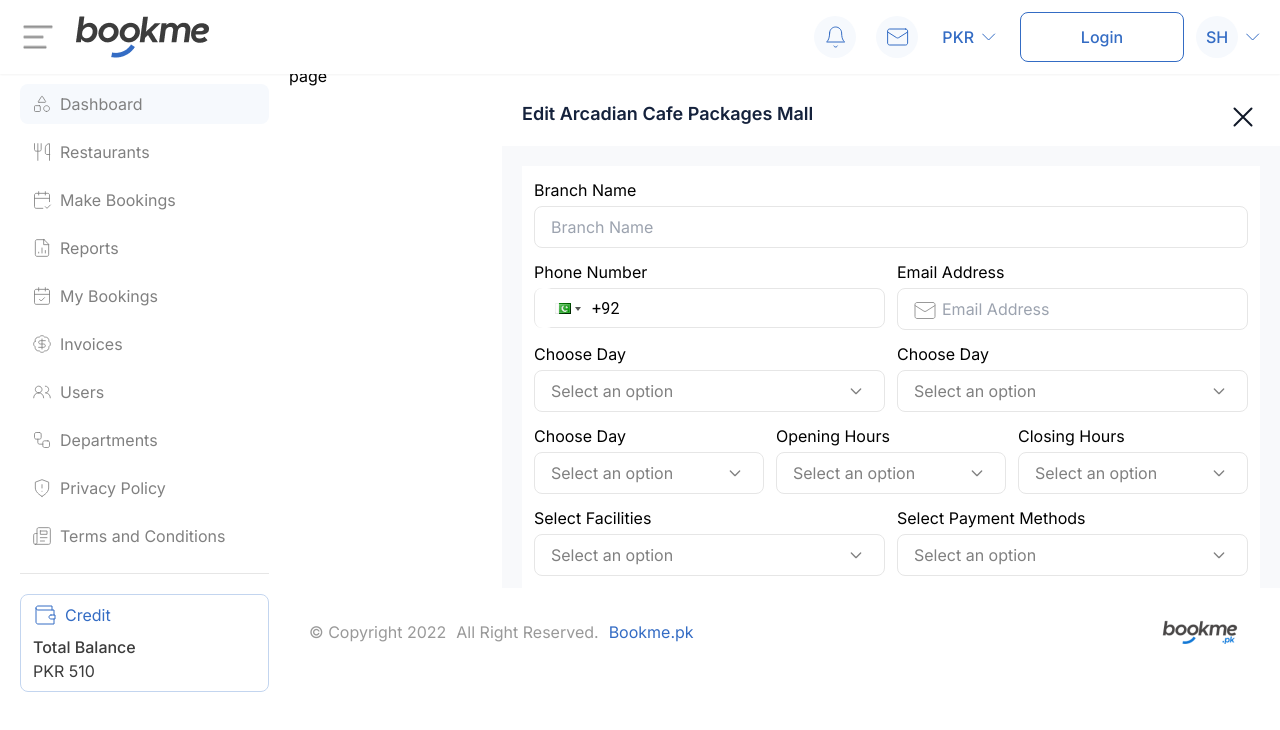
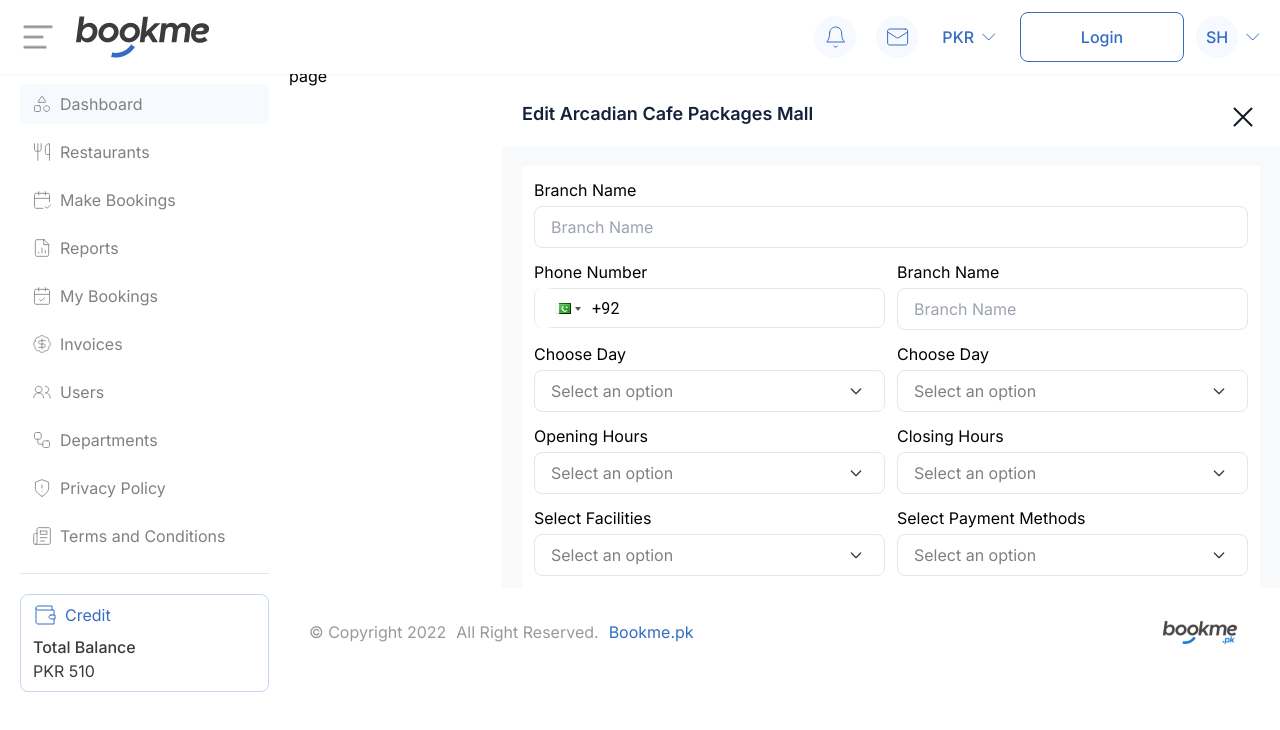
Before and after one commit to BilalHaider20/restaurant-portal, a Next.js app: page /en/test in a window 1280 px wide. Shown: the top 730 px of the page. Built offline with nearby package versions, Linux system fonts and the light colour scheme.

Commit message:
form modified

```diff
--- a/src/app/[locale]/test/page.jsx
+++ b/src/app/[locale]/test/page.jsx
@@ -3,7 +3,7 @@ import RestaurantModal from "@/app/components/RestaurantModal"
 
 export default function Page() {
     return (
-        <div>
+        <div className="relative w-full">
             page
             <BranchesModal/>
             {/* <RestaurantModal /> */}
--- a/src/app/components/BranchesModal.jsx
+++ b/src/app/components/BranchesModal.jsx
@@ -5,13 +5,14 @@ import images from '../../../public/images'
 import Image from 'next/image'
 import PhoneInput from 'react-phone-input-2';
 import "react-phone-input-2/lib/style.css";
-import { useForm } from "react-hook-form";
+import { useForm, Controller } from "react-hook-form";
 import Select from './Select';
+import Input from './Input'
 
 
 const BranchesModal = () => {
     const {
-        register,
+        control,
         handleSubmit,
         formState: { errors },
     } = useForm();
@@ -88,63 +89,98 @@ const BranchesModal = () => {
         // console.log(data);
     };
     return (
-        <div className={`w-[778px] ml-auto bg-bg-main transition-transform duration-300 ${isModalOpen ? 'transform translate-x-0' : 'transform translate-x-full'}`}>
+        <div className={`w-full ml-auto bg-bg-main transition-transform duration-300 ${isModalOpen ? 'transform translate-x-0' : 'transform translate-x-full'} md:w-[778px]`}>
             <div className='w-full flex justify-between py-3 px-5 bg-bg-light'>
                 <h2 className='font-semibold text-lg text-heading-clr '>Edit Arcadian Cafe Packages Mall</h2>
-                <button type='button' onClick={(e) => handleClick(e) }>
+                <button type='button' onClick={(e) => handleClick(e)}>
                     <Image src={images.cross} alt="x" />
                 </button>
             </div>
             <form onSubmit={handleSubmit(onSubmit)} className=' m-5 p-3 bg-bg-light space-y-3' >
-                <div className=" w-full space-y-1  relative">
-                    <label className='m-0' htmlFor="name">Branch Name </label>
-                    <input
-                        {...register('name', { required: "Please enter branch name" })}
-                        type="text"
-                        className="inputForm"
-                        placeholder="Branch Name"
-                        name='name'
-                    />
-                    {errors.name && <p className="text-red-500" role="alert">{errors.name.message}</p>}
-                </div>
-                <div className='flex  gap-3'>
+                <Controller
+                    name="name"
+                    control={control}
+                    rules={{ required: "Please enter branch name" }}
+                    render={({ field }) => (
+                        <Input
+                            label="Branch Name"
+                            name="name"
+                            value={field.value}
+                            onChange={field.onChange}
+                            placeholder="Branch Name"
+                            error={errors.name?.message}
+                        />
+                    )}
+                />
+                <div className='flex flex-col gap-3 md:flex-row'>
                     <div className="space-y-1 relative w-full">
                         <label className='m-0' htmlFor="phone">Phone Number </label>
                         <PhoneInput country='pk' name="phone" className="inputForm" />
                     </div>
-                    <div className="space-y-1 relative w-full">
-                        <label className='m-0' htmlFor="email">Email Address</label>
-                        <input
-                            {...register("email", { required: "Please enter email address" })}
-                            type="email"
-                            className="inputForm inputSvg "
-                            name='email'
-                            placeholder="Email Address"
-                        />
-                        <div className="formSvgDiv">
-                            <Image src={images.mail_form} alt='mail' />
-                        </div>
-                        {errors.email && <p className="text-red-500" role="alert">{errors.email.message}</p>}
-                    </div>
+                    <Controller
+                        name="name"
+                        control={control}
+                        rules={{ required: "Please enter branch name" }}
+                        render={({ field }) => (
+                            <Input
+                                label="Branch Name"
+                                name="name"
+                                value={field.value}
+                                onChange={field.onChange}
+                                placeholder="Branch Name"
+                                error={errors.name?.message}
+                            />
+                        )}
+                    />
                 </div>
-                <div className='flex gap-3'>
-                    <Select label="Choose Day" name="day" options={dayOptions} />
-                    <Select label="Choose Day" name="day" options={dayOptions} />
+                <div className='flex flex-col gap-3 md:flex-row'>
+                    <Controller
+                        name="day"
+                        control={control}
+                        render={({ field }) => (
+                            <Select label="Choose Day" name="day" options={dayOptions} value={field.value} onChange={field.onChange} />
+                        )}
+                    />
+                    <Controller
+                        name="day2"
+                        control={control}
+                        render={({ field }) => (
+                            <Select label="Choose Day" name="day2" options={dayOptions} value={field.value} onChange={field.onChange} />
+                        )}
+                    />
                 </div>
-
-
-                <div className='flex gap-3'>
-                    <Select label="Choose Day" name="day" options={dayOptions} />
-                    <Select label="Opening Hours" name="opening-hours" options={timeOptions} />
-                    <Select label="Closing Hours" name="closing-hours" options={timeOptions} />
+                <div className='flex flex-col gap-3 md:flex-row'>
+                    <Controller
+                        name="opening-hours"
+                        control={control}
+                        render={({ field }) => (
+                            <Select label="Opening Hours" name="opening-hours" options={timeOptions} value={field.value} onChange={field.onChange} />
+                        )}
+                    />
+                    <Controller
+                        name="closing-hours"
+                        control={control}
+                        render={({ field }) => (
+                            <Select label="Closing Hours" name="closing-hours" options={timeOptions} value={field.value} onChange={field.onChange} />
+                        )}
+                    />
                 </div>
-
-                <div className='flex gap-3'>
-                    <Select label="Select Facilities" name="facilites" options={facilitiesOptions} />
-                    <Select label="Select Payment Methods" name="payment-methods" options={paymentOptions} />
+                <div className='flex flex-col gap-3 md:flex-row'>
+                    <Controller
+                        name="facilities"
+                        control={control}
+                        render={({ field }) => (
+                            <Select label="Select Facilities" name="facilities" options={facilitiesOptions} value={field.value} onChange={field.onChange} />
+                        )}
+                    />
+                    <Controller
+                        name="payment-methods"
+                        control={control}
+                        render={({ field }) => (
+                            <Select label="Select Payment Methods" name="payment-methods" options={paymentOptions} value={field.value} onChange={field.onChange} />
+                        )}
+                    />
                 </div>
-
-
             </form>
         </div>
     )
--- /dev/null
+++ b/src/app/components/Input.jsx
@@ -0,0 +1,21 @@
+"use client";
+import React, { useState, useEffect, useRef } from 'react';
+
+const Input = ({ label, name, value, onChange, placeholder, type = "text", error }) => {
+    return (
+        <div className="w-full space-y-1 relative">
+            <label htmlFor={name}>{label}</label>
+            <input
+                id={name}
+                type={type}
+                value={value}
+                onChange={(e) => onChange(e.target.value)}
+                placeholder={placeholder}
+                className={`inputForm ${error ? 'border-red-500' : ''}`}
+            />
+            {error && <p className="text-red-500" role="alert">{error}</p>}
+        </div>
+    );
+};
+
+export default Input;
--- a/src/app/components/Select.jsx
+++ b/src/app/components/Select.jsx
@@ -28,9 +28,9 @@ const Select = ({ label, name, options }) => {
                     id={name}
                     type="button"
                     onClick={() => setOpen(!open)}
-                    className="selectForm selectPlaceholder w-full text-left"
+                    className="selectForm "
                 >
-                    {selected ? options.find(option => option.value === selected)?.label : 'Select an option'}
+                    {selected ? options.find(option => option.value === selected)?.label : <span className='text-light-text'>Select an option</span> }
                     <svg
                         className={`w-4 h-4 transform ${open ? 'rotate-180' : 'rotate-0'}`}
                         xmlns="http://www.w3.org/2000/svg"
--- a/src/app/styles/globals.css
+++ b/src/app/styles/globals.css
@@ -30,14 +30,12 @@
 }
 
 .selectForm{
-  @apply border-divider-clr m-0 py-2  pr-5  px-4 block w-full text-left flex justify-between items-center rounded-lg border bg-bg-light border focus:border-primary-blue ;
+  @apply border-divider-clr m-0 py-2  pr-5 text-dark-text  px-4 block w-full text-left flex justify-between items-center w-full text-left  rounded-lg border bg-bg-light border focus:border-primary-blue ;
 }
 .selectForm option{
   @apply bg-bg-light border;
 }
-.selectPlaceholder{
-  @apply text-light-text
-}
+
 
 .formSvgDiv{
   @apply absolute top-[34px] start-0 flex items-center pointer-events-none ps-4 peer-disabled:opacity-50 peer-disabled:pointer-events-none;
```
